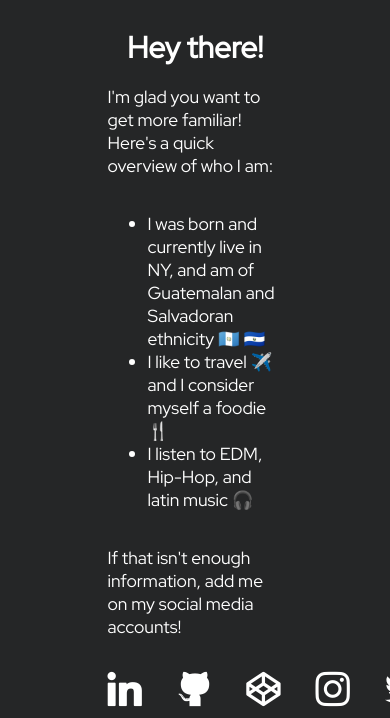
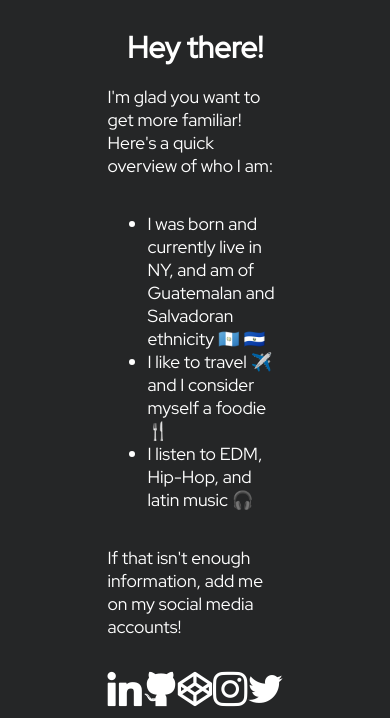
Before and after one commit to barriosx/portfolio, a Gatsby site: page /about in a window 390 px wide. Shown: the part 383-1101 px from the top of the page. Built offline with nearby package versions, Linux system fonts and the light colour scheme; Gatsby itself is replaced by a stand-in of ours.

Commit message:
Optmize social icons for mobile

```diff
--- a/src/styles/header.module.css
+++ b/src/styles/header.module.css
@@ -36,10 +36,11 @@ ul.social li a:hover {
 }
 
 @media screen and (max-width: 767px) {
-  ul.social > * {
-    flex: 1;
+  ul.social {
+    justify-content: space-between;
   }
+
   ul.social li:not(:last-child) {
-    margin-right: 1em;
+    margin-right: initial;
   }
 }
```
